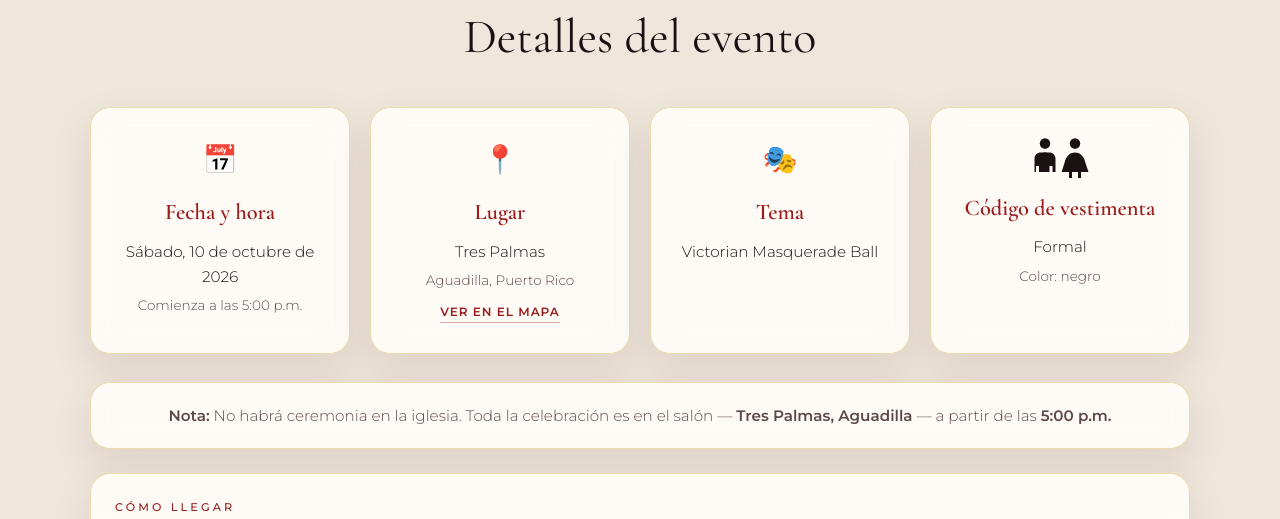
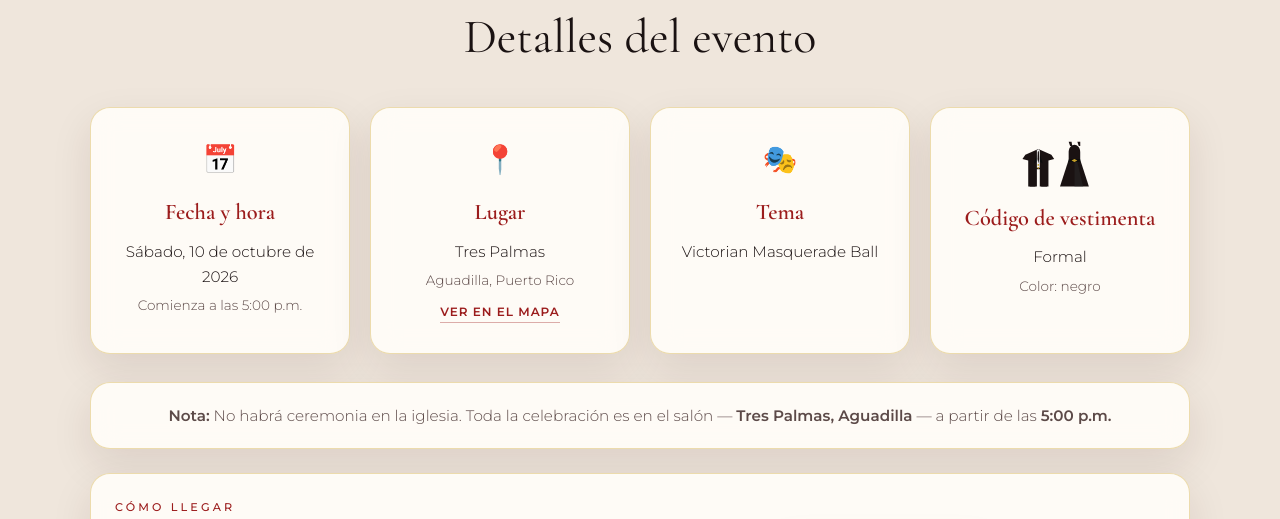
Before and after one commit to cruzdesk/alahya-quince, a website: page public/index.html in a window 1280 px wide. Shown: the part 2101-2620 px from the top of the page. Drawn offline with nearby package versions, Linux system fonts and the light colour scheme; no server answers.

Commit message:
ui: iconos vestido y traje negro formales

```diff
--- a/public/index.html
+++ b/public/index.html
@@ -136,18 +136,41 @@
           <p>Victorian Masquerade Ball</p>
         </article>
         <article class="info-card glass">
-          <div class="info-icon info-icon-svg" aria-hidden="true">
-            <svg xmlns="http://www.w3.org/2000/svg" viewBox="0 0 96 56" width="72" height="42" fill="none">
-              <!-- Hombre formal -->
-              <g fill="#1a1212">
-                <circle cx="28" cy="10" r="7"/>
-                <path d="M14 48V30c0-4.4 3.6-8 8-8h12c4.4 0 8 3.6 8 8v18H38v-8h-4v8H20v-8h-4v8H14z"/>
-                <path d="M26 22h4l2 8h-8l2-8z"/>
+          <div class="info-icon info-icon-svg" aria-hidden="true" title="Vestido y traje formal negro">
+            <svg xmlns="http://www.w3.org/2000/svg" viewBox="0 0 120 72" width="88" height="52" fill="none">
+              <!-- Traje de hombre -->
+              <g transform="translate(4,4)">
+                <!-- hombros / chaqueta -->
+                <path fill="#1a1212" d="M26 14 L8 22 L4 28 L12 30 L12 66 L24 66 L24 42 L28 42 L28 66 L40 66 L40 30 L48 28 L44 22 Z"/>
+                <!-- solapas -->
+                <path fill="#0d0d0d" d="M26 14 L20 34 L26 30 L32 34 Z"/>
+                <!-- camisa -->
+                <path fill="#f5f5f5" d="M24 16 L26 14 L28 16 L28 40 L24 40 Z"/>
+                <!-- corbata -->
+                <path fill="#1a1212" d="M25.2 18 L26 16.5 L26.8 18 L27.2 28 L26 34 L24.8 28 Z"/>
+                <!-- pantalón izq -->
+                <path fill="#1a1212" d="M14 42 L22 42 L22 66 L14 66 Z"/>
+                <!-- pantalón der -->
+                <path fill="#1a1212" d="M30 42 L38 42 L38 66 L30 66 Z"/>
+                <!-- botones -->
+                <circle cx="26" cy="36" r="1.2" fill="#c9a227"/>
+                <circle cx="26" cy="40" r="1.2" fill="#c9a227"/>
               </g>
-              <!-- Mujer formal -->
-              <g fill="#1a1212">
-                <circle cx="68" cy="10" r="7"/>
-                <path d="M68 22c-6 0-12 4-14 14l-4 12h10v8h4v-8h8v8h4v-8h10l-4-12c-2-10-8-14-14-14z"/>
+              <!-- Vestido de mujer -->
+              <g transform="translate(62,4)">
+                <!-- bodice / escote -->
+                <path fill="#1a1212" d="M18 8 C14 8 10 12 10 18 L10 28 L26 28 L26 18 C26 12 22 8 18 8 Z"/>
+                <!-- tirantes -->
+                <path fill="#1a1212" d="M12 10 L10 4 L14 4 L15 10 Z"/>
+                <path fill="#1a1212" d="M24 10 L22 4 L26 4 L26 10 Z"/>
+                <!-- cintura -->
+                <path fill="#0d0d0d" d="M10 28 L26 28 L27 32 L9 32 Z"/>
+                <!-- falda amplia -->
+                <path fill="#1a1212" d="M9 32 L27 32 L38 66 L-2 66 Z"/>
+                <!-- brillo sutil falda -->
+                <path fill="#2a2a2a" opacity="0.5" d="M18 32 L22 32 L30 66 L18 66 Z"/>
+                <!-- lazo / detalle dorado -->
+                <path fill="#c9a227" d="M14 30 L18 28 L22 30 L18 32 Z"/>
               </g>
             </svg>
           </div>
```
